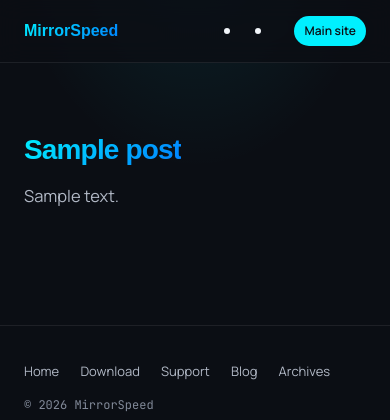
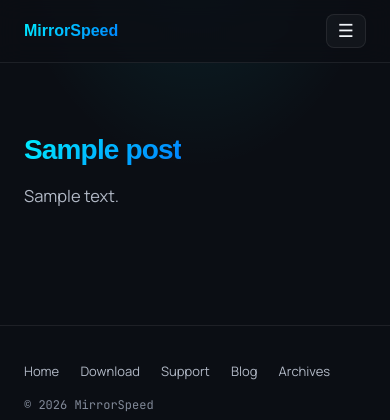
Before and after one commit to lonzo-huang/mirrorspeed, a WordPress theme: template blog.mirrorspeed.com/mirrorspeed-blog/page.php in a window 390 px wide. Shown: the top 420 px of the page. Run offline with PHP 8.4 and a stand-in for WordPress, Linux system fonts and the light colour scheme; the site name, menu and one post (Sample post) are stand-ins, and other content is empty; some web fonts are replaced.

Commit message:
blog: mobile hamburger dropdown menu for nav + lang switcher (v2.1.7)
Co-Authored-By: Claude Opus 4.8 <noreply@anthropic.com>

```diff
--- a/blog.mirrorspeed.com/mirrorspeed-blog/header.php
+++ b/blog.mirrorspeed.com/mirrorspeed-blog/header.php
@@ -37,7 +37,28 @@
       ?>
       <a class="back" href="https://www.mirrorspeed.com/"><?php echo get_locale() === 'zh_CN' ? '返回官网' : 'Main site'; ?></a>
     </nav>
+    <button class="nav-toggle" aria-label="<?php echo get_locale() === 'zh_CN' ? '菜单' : 'Menu'; ?>" aria-expanded="false">☰</button>
   </div>
 </header>
 
+<script>
+(function () {
+  var btn = document.querySelector('.nav-toggle');
+  var nav = document.querySelector('.site-header .nav');
+  if (!btn || !nav) return;
+  btn.addEventListener('click', function () {
+    var open = nav.classList.toggle('nav-open');
+    btn.setAttribute('aria-expanded', open ? 'true' : 'false');
+    btn.textContent = open ? '✕' : '☰';
+  });
+  document.addEventListener('click', function (e) {
+    if (!nav.classList.contains('nav-open')) return;
+    if (nav.contains(e.target) || btn.contains(e.target)) return;
+    nav.classList.remove('nav-open');
+    btn.setAttribute('aria-expanded', 'false');
+    btn.textContent = '☰';
+  });
+})();
+</script>
+
 <main>
--- a/blog.mirrorspeed.com/mirrorspeed-blog/style.css
+++ b/blog.mirrorspeed.com/mirrorspeed-blog/style.css
@@ -4,7 +4,7 @@ Theme URI: https://www.mirrorspeed.com/
 Author: MirrorSpeed
 Author URI: https://www.mirrorspeed.com/
 Description: 深色霓虹 / 玻璃质感博客主题，风格对齐 mirrorspeed.com。Dark neon blog theme matching mirrorspeed.com.
-Version: 2.1.6
+Version: 2.1.7
 License: GNU General Public License v2 or later
 Text Domain: mirrorspeed-blog
 */
@@ -94,15 +94,32 @@ h1,h2,h3,h4 { font-family: 'Unbounded', sans-serif; letter-spacing: -0.03em; lin
   color: var(--accent-cyan); border-color: var(--cyan-glow); background: var(--cyan-glow);
 }
 
+/* 汉堡按钮：桌面隐藏，手机显示 */
+.nav-toggle {
+  display: none; background: var(--glass-bg); color: var(--text-primary);
+  border: 1px solid var(--border-subtle); border-radius: 8px;
+  font-size: 18px; line-height: 1; padding: 7px 11px; cursor: pointer;
+}
+.nav-toggle:hover { border-color: var(--cyan-glow); }
+
 @media (max-width: 640px) {
-  .nav a:not(.back) { display: none; }
-  /* 语言切换保留显示（覆盖上面的隐藏规则），做小一号避免拥挤 */
-  .nav { gap: 8px; }
-  .nav .lang { gap: 4px; }
-  .nav .lang a { display: inline-flex; padding: 3px 7px; font-size: 12px; border-radius: 6px; }
-  .nav .back { padding: 5px 10px; font-size: 12px; }
+  .nav-toggle { display: block; }
   .brand .tag { display: none; }
   .brand .logo { font-size: 16px; }
+
+  /* 导航改为头部下方的下拉面板 */
+  .site-header .wrap { position: relative; }
+  .site-header .nav {
+    display: none; position: absolute; top: 62px; left: 0; right: 0;
+    flex-direction: column; align-items: stretch; gap: 10px;
+    background: rgba(11,14,20,0.97); backdrop-filter: blur(12px);
+    border-bottom: 1px solid var(--border-subtle); padding: 14px 24px 18px;
+  }
+  .site-header .nav.nav-open { display: flex; }
+  .site-header .nav a { padding: 9px 4px; font-size: 15px; }
+  .site-header .nav .lang { display: flex; gap: 8px; padding: 4px 0; }
+  .site-header .nav .lang a { padding: 7px 12px; font-size: 14px; }
+  .site-header .nav .back { text-align: center; padding: 9px 14px; }
 }
 
 /* ── Page intro ─────────────────────────────────────────── */
```
